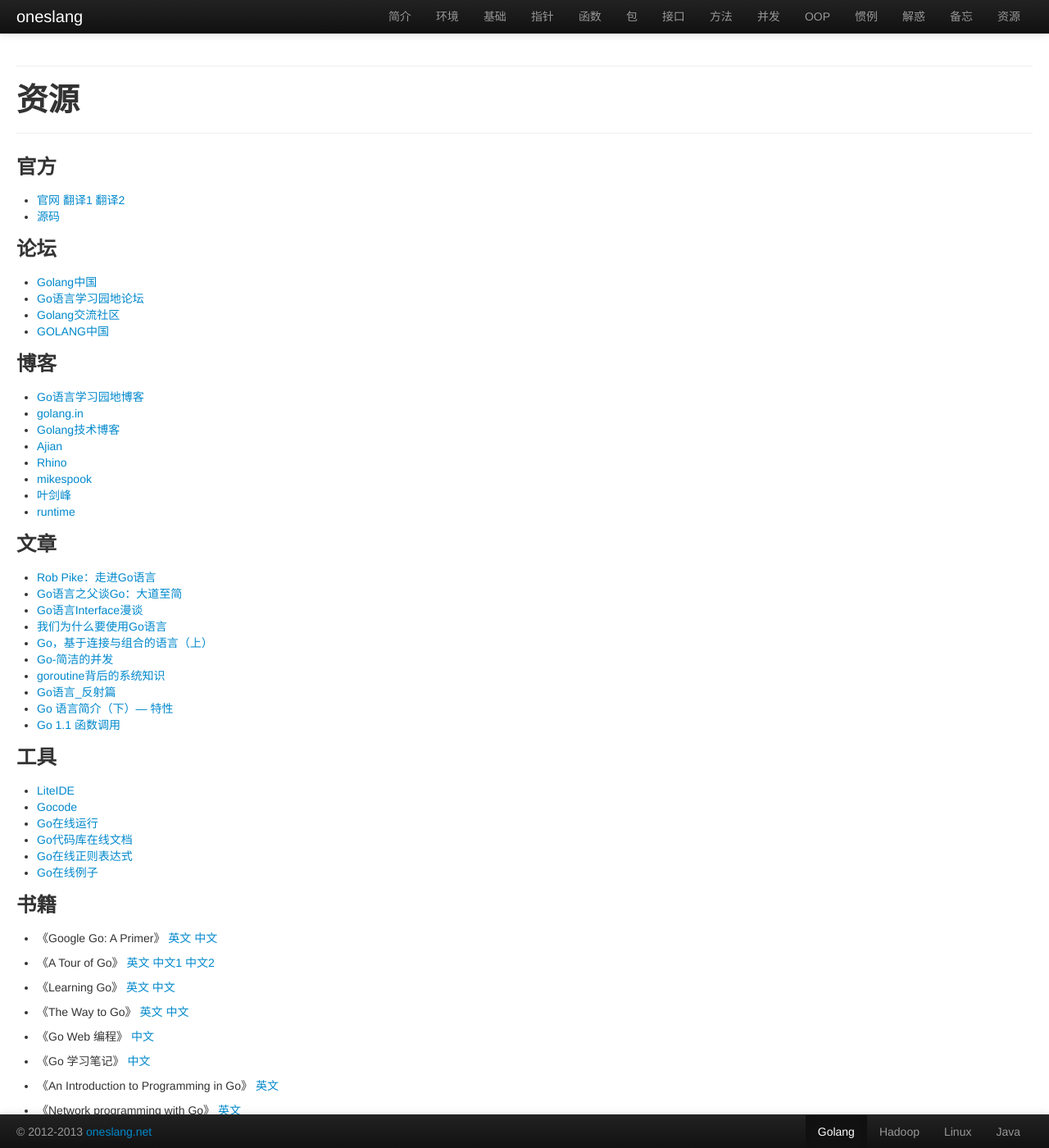
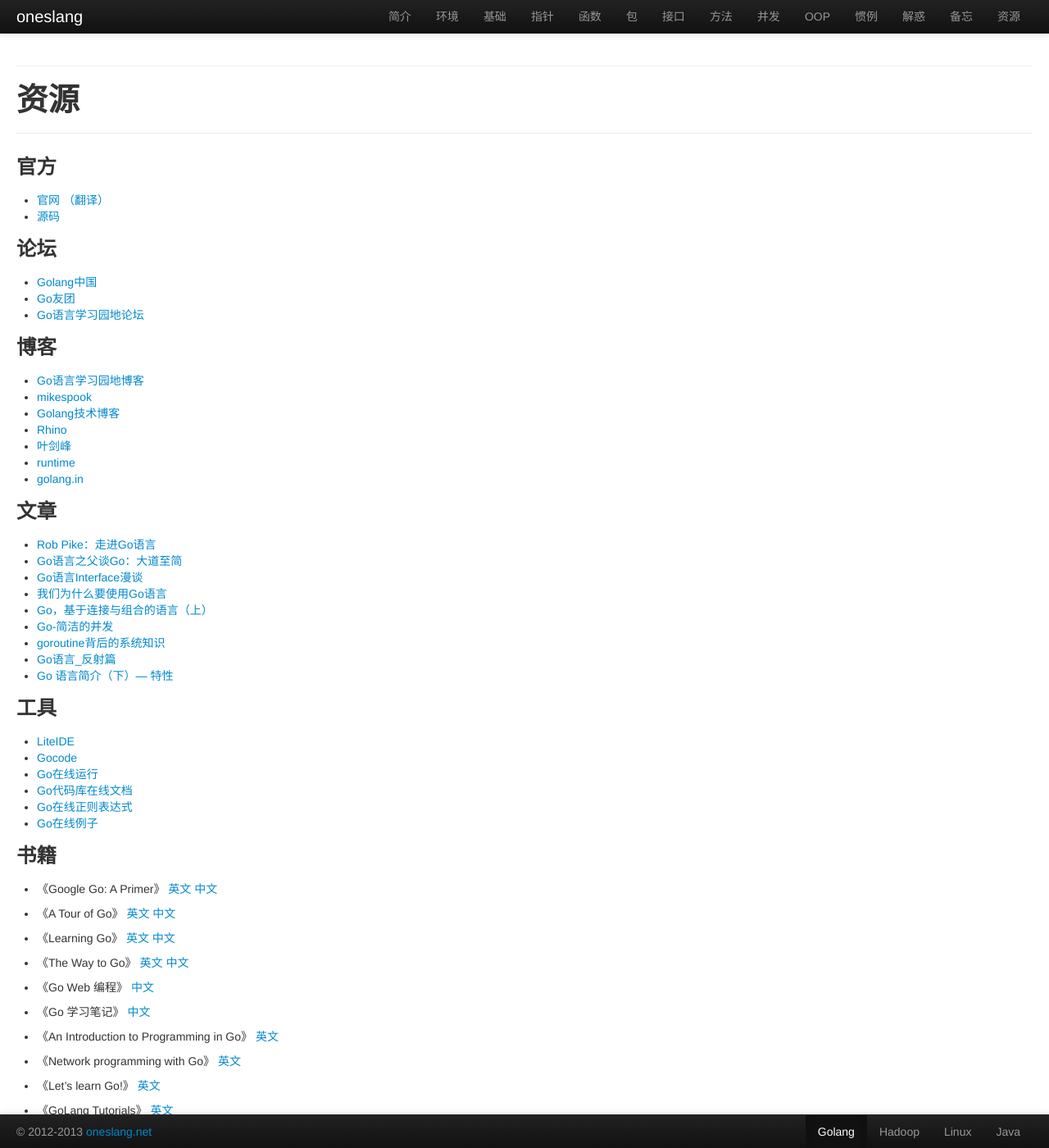
Before and after one commit to oneslang/oneslang.net, a Jekyll site: the page built from golang/resource.md, in a window 1280 px wide and 1400 px high. Shown: the whole window at 82% size. Built offline with Jekyll 4.4.1, drawn with Linux system fonts in a browser that asks for light colours; some of the changed text lies outside the part shown.

Commit message:
更新资源网址

```diff
--- a/golang/resource.md
+++ b/golang/resource.md
@@ -7,25 +7,22 @@ title: 资源
 
 ### 官方
 * [官网](http://golang.org)
-[翻译1](http://zh-golang.appsp0t.com)
-[翻译2](http://zh.golanger.com)
-* [源码](https://code.google.com/p/go)
+[（翻译）](http://git.oschina.net/liudiwu/pkgdoc)
+* [源码](https://github.com/golang/go)
 
 ### 论坛
-* [Golang中国](http://www.golang.tc)
+* [Golang中国](http://www.golangtc.com)
+* [Go友团](http://golanghome.com)
 * [Go语言学习园地论坛](http://bbs.studygolang.com)
-* [Golang交流社区](http://bbs.gocn.im)
-* [GOLANG中国](http://www.golangcn.com)
 
 ### 博客
-* [Go语言学习园地博客](http://blog.studygolang.com)
-* [golang.in](http://golang.in)
+* [Go语言学习园地博客](http://studygolang.com)
+* [mikespook](http://www.mikespook.com/tag/golang)
 * [Golang技术博客](http://beego.me)
-* [Ajian](http://www.ohlinux.com/category/golang)
-* [Rhino](http://golanger.cn/?cat=3)
-* [mikespook](http://www.mikespook.com/tag/golang)
+* [Rhino](http://golanger.cn/category/go)
 * [叶剑峰](http://www.cnblogs.com/yjf512/category/385369.html)
 * [runtime](http://runtime.diandian.com/)
+* [golang.in](http://golang.in)
 
 ### 文章
 * [Rob Pike：走进Go语言](http://www.csdn.net/article/2012-11-01/2811380-Go-in-Google)
@@ -37,10 +34,9 @@ title: 资源
 * [goroutine背后的系统知识](http://www.sizeofvoid.net/goroutine-under-the-hood)
 * [Go语言_反射篇](http://www.cnblogs.com/yjf512/archive/2012/06/10/2544391.html)
 * [Go 语言简介（下）— 特性](http://coolshell.cn/articles/8489.html)
-* [Go 1.1 函数调用](http://bbs.gocn.im/thread-118-1-1.html)
 
 ### 工具
-* [LiteIDE](https://code.google.com/p/golangide)
+* [LiteIDE](http://sourceforge.net/projects/liteide/files)
 * [Gocode](https://github.com/nsf/gocode)
 * [Go在线运行](http://play.golang.org)
 * [Go代码库在线文档](http://godoc.org)
@@ -54,8 +50,7 @@ title: 资源
 
 * 《A Tour of Go》
 [英文](http://tour.golang.org/#1)
-[中文1](http://tour.golanger.com/#1)
-[中文2](http://tour.golang.tc/#1)
+[中文](http://tour.golangtc.com)
 
 * 《Learning Go》
 [英文](http://www.miek.nl/projects/learninggo/index.html)
@@ -66,7 +61,7 @@ title: 资源
 [中文](https://github.com/Unknwon/the-way-to-go_ZH_CN/blob/master/eBook/preface.md)
 
 * 《Go Web 编程》
-[中文](https://github.com/astaxie/build-web-application-with-golang/blob/master/preface.md)
+[中文](https://github.com/astaxie/build-web-application-with-golang)
 
 * 《Go 学习笔记》
 [中文](https://github.com/qyuhen/book)
```
Also changed, not shown: other parts of golang/resource.md (+19 -4 lines).
